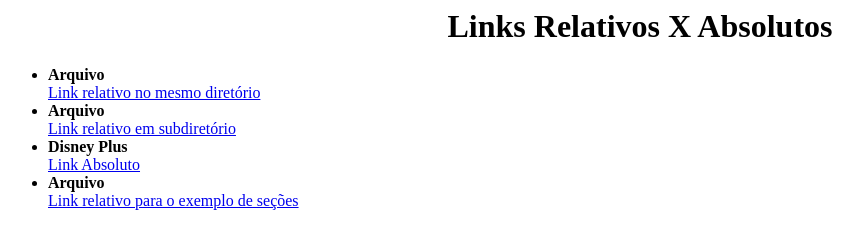
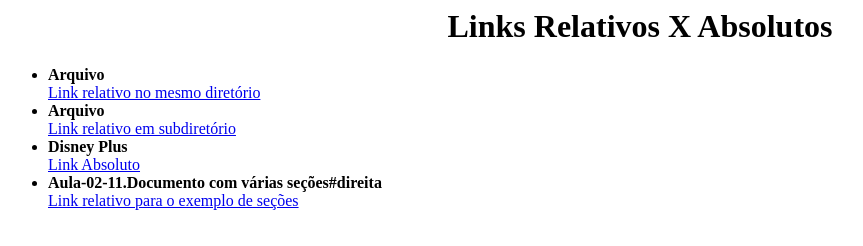
Before and after one commit to SophiaSablich/2.HTML, a plain HTML site: page 10.Links Relativos X Absolutos/index.html in a window 1280 px wide. Shown: the whole page, without its empty margins (0-863 px from the left). Drawn offline with Linux system fonts and the light colour scheme.

Commit message:
Update index.html

```diff
--- a/10.Links Relativos X Absolutos/index.html
+++ b/10.Links Relativos X Absolutos/index.html
@@ -14,7 +14,7 @@
         <li><b>Disney Plus</b></br>
         <a href="https://www.disneyplus.com/pt-br/identity/login?pinned=true">Link Absoluto</a>
         </li>
-        <li><b>Arquivo</b></br>
+        <li><b>Aula-02-11.Documento com várias seções#direita</b></br>
         <a href="colocar o link aqui">Link relativo para o exemplo de seções</a>
         </li>
         </ul>
```
